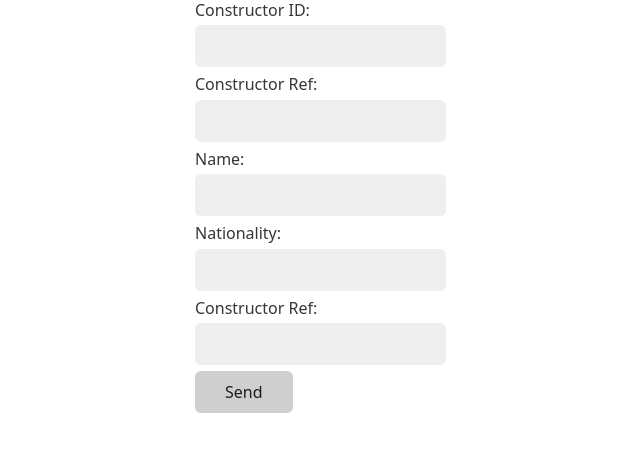
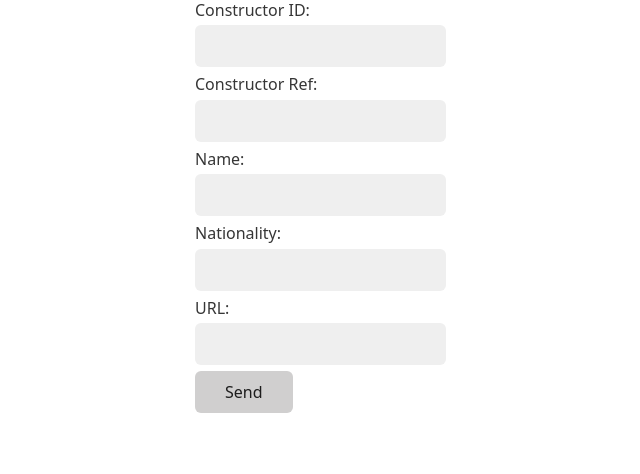
Before and after one commit to JoaoVitorDio/Projeto_Formula1, a Flask app: template templates/admin/create_constructors.html in a window 1280 px wide. Shown: the part 155-629 px from the top of the page, without its empty margins (45-685 px from the left). Run offline with Flask 2, Linux system fonts and the light colour scheme; the template is opened without the code that fills it, so the values that code supplies are empty; some libraries are stand-ins or nearby versions.

Commit message:
changed label text to URL

```diff
--- a/templates/admin/create_constructors.html
+++ b/templates/admin/create_constructors.html
@@ -9,7 +9,7 @@
     <input type="text" id="name" name="name">
     <label for="nationality">Nationality:</label><br>
     <input type="text" id="nationality" name="nationality">
-    <label for="url">Constructor Ref:</label><br>
+    <label for="url">URL:</label><br>
     <input type="text" id="url" name="url">
     <button class="button">
         Send
```
